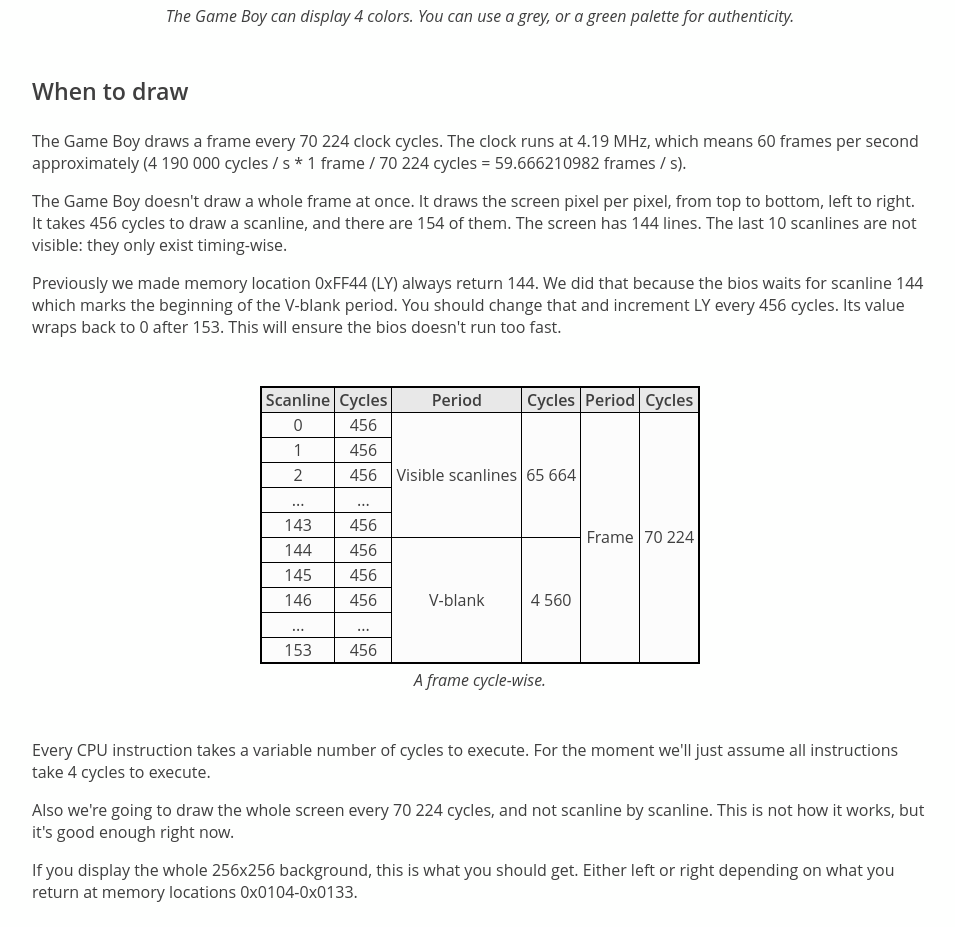
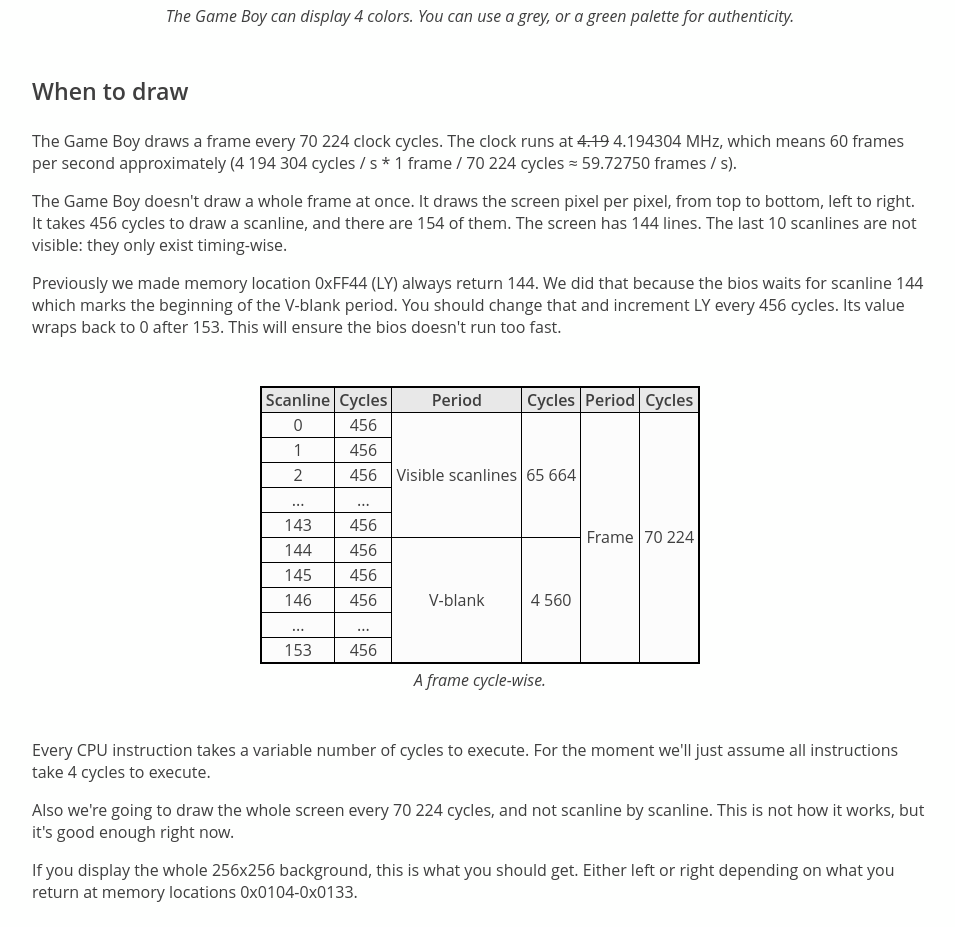
Before and after one commit to gammpei/gammpei.github.io, a plain HTML site: page blog/posts/2018-02-18/how-to-write-a-game-boy-emulator-part-6-drawing-the-background.html in a window 1280 px wide. Shown: the part 3345-4272 px from the top of the page, without its empty margins (160-1115 px from the left). Drawn offline with Linux system fonts and the light colour scheme.

Commit message:
4.19 -> 4.194304 MHz

```diff
--- a/blog/posts/2018-02-18/how-to-write-a-game-boy-emulator-part-6-drawing-the-background.html
+++ b/blog/posts/2018-02-18/how-to-write-a-game-boy-emulator-part-6-drawing-the-background.html
@@ -379,7 +379,7 @@
 
 <h2>When to draw</h2>
 
-<p>The Game Boy draws a frame every 70&nbsp;224 clock cycles. The clock runs at 4.19 MHz, which means 60 frames per second approximately (4&nbsp;190&nbsp;000 cycles / s * 1 frame / 70&nbsp;224 cycles = 59.666210982 frames / s).</p>
+<p>The Game Boy draws a frame every 70&nbsp;224 clock cycles. The clock runs at <del>4.19</del> 4.194304 MHz, which means 60 frames per second approximately (4&nbsp;194&nbsp;304 cycles / s * 1 frame / 70&nbsp;224 cycles &asymp; 59.72750 frames / s).</p>
 
 <p>The Game Boy doesn't draw a whole frame at once. It draws the screen pixel per pixel, from top to bottom, left to right. It takes 456 cycles to draw a scanline, and there are 154 of them. The screen has 144 lines. The last 10 scanlines are not visible: they only exist timing-wise.</p>
 
```
